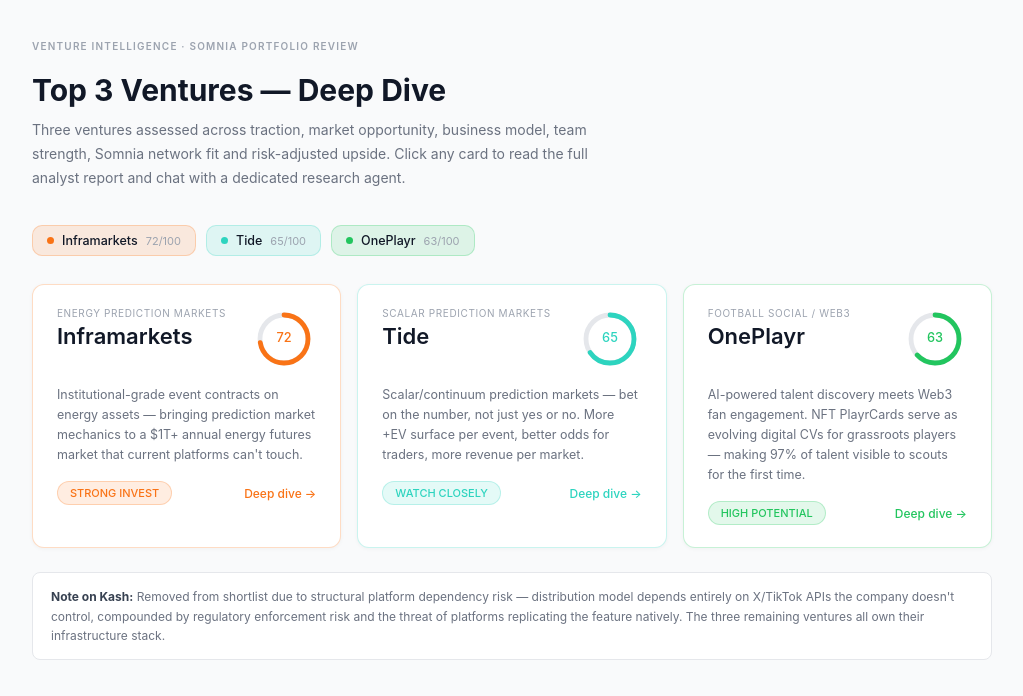
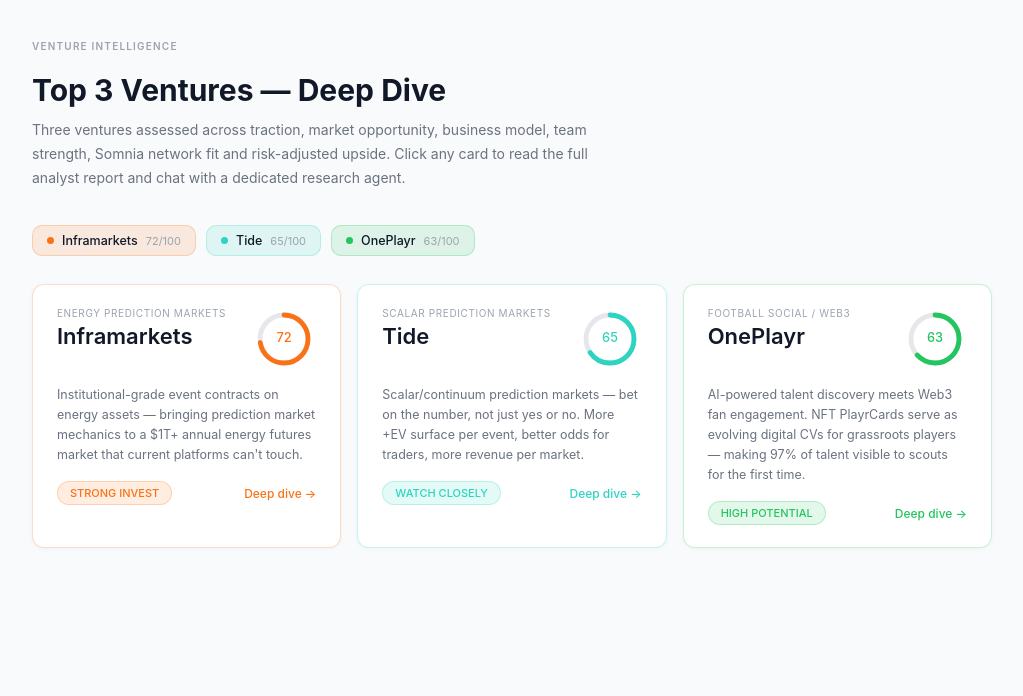
Before and after one commit to ad0uth/venture-intelligence, a React (Create React App) app: page / in a window 1280 px wide. Shown: the top 696 px of the page, without its empty margins (128-1151 px from the left). Built offline with nearby package versions, Linux system fonts and the light colour scheme.

Commit message:
Update App.js

```diff
--- a/src/App.js
+++ b/src/App.js
@@ -549,7 +549,7 @@
         {/* Header */}
         <div style={{ marginBottom: 36 }}>
           <div style={{ fontSize: 10, fontWeight: 600, color: "#9ca3af", textTransform: "uppercase", letterSpacing: "0.12em", marginBottom: 8 }}>
-            Venture Intelligence · Somnia Portfolio Review
+            Venture Intelligence
           </div>
           <h1 style={{ fontSize: 30, fontWeight: 700, marginBottom: 10, color: "#111827", lineHeight: 1.2 }}>
             Top 3 Ventures — Deep Dive
@@ -577,10 +577,6 @@
           ))}
         </div>
 
-        {/* Footer note */}
-        <div style={{ padding: "14px 18px", background: "#fff", borderRadius: 8, border: "1px solid #e5e7eb", fontSize: 12, color: "#6b7280", lineHeight: 1.6 }}>
-          <strong style={{ color: "#374151" }}>Note on Kash:</strong> Removed from shortlist due to structural platform dependency risk — distribution model depends entirely on X/TikTok APIs the company doesn't control, compounded by regulatory enforcement risk and the threat of platforms replicating the feature natively. The three remaining ventures all own their infrastructure stack.
-        </div>
       </div>
     </div>
   );
```
